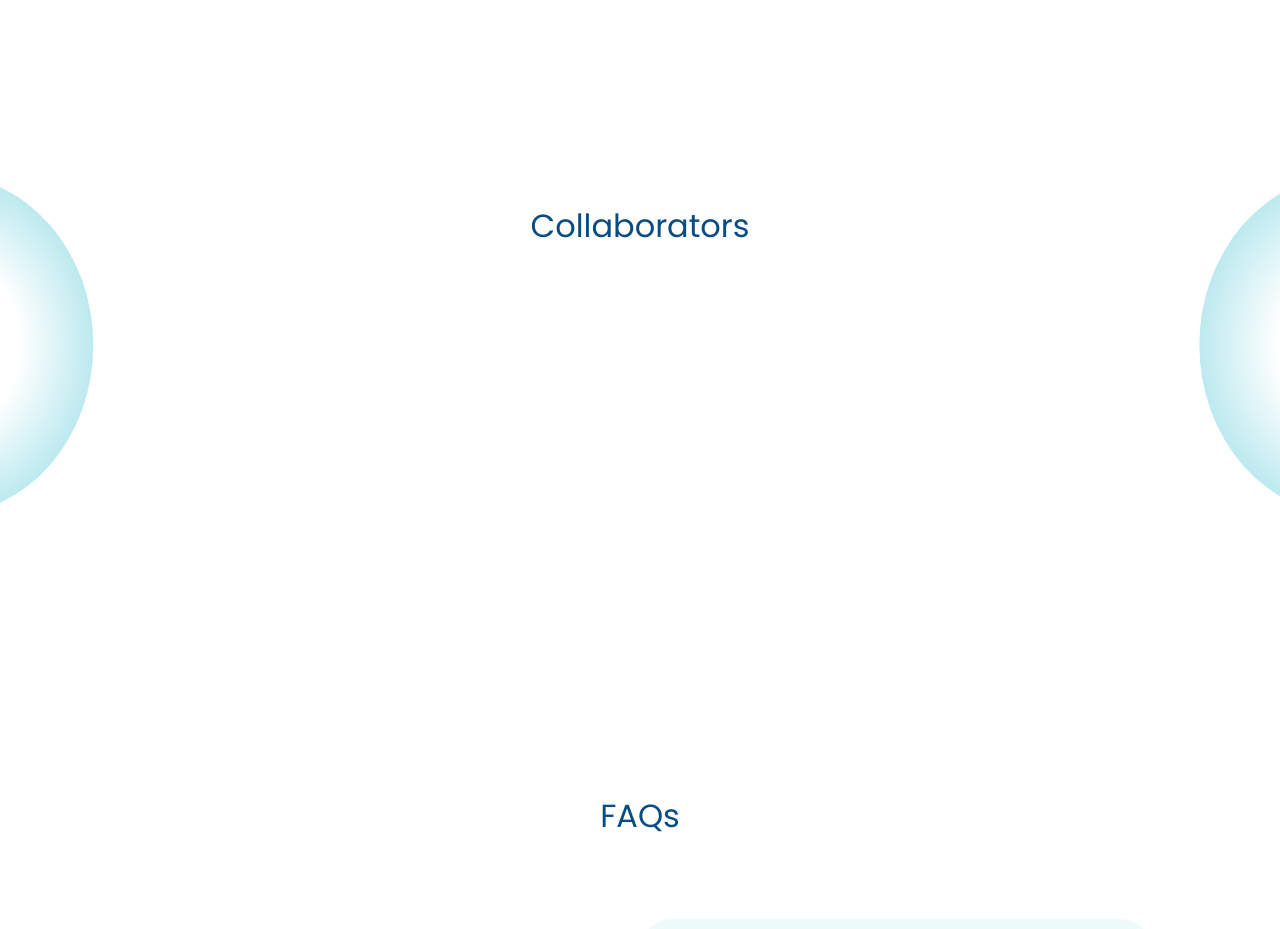
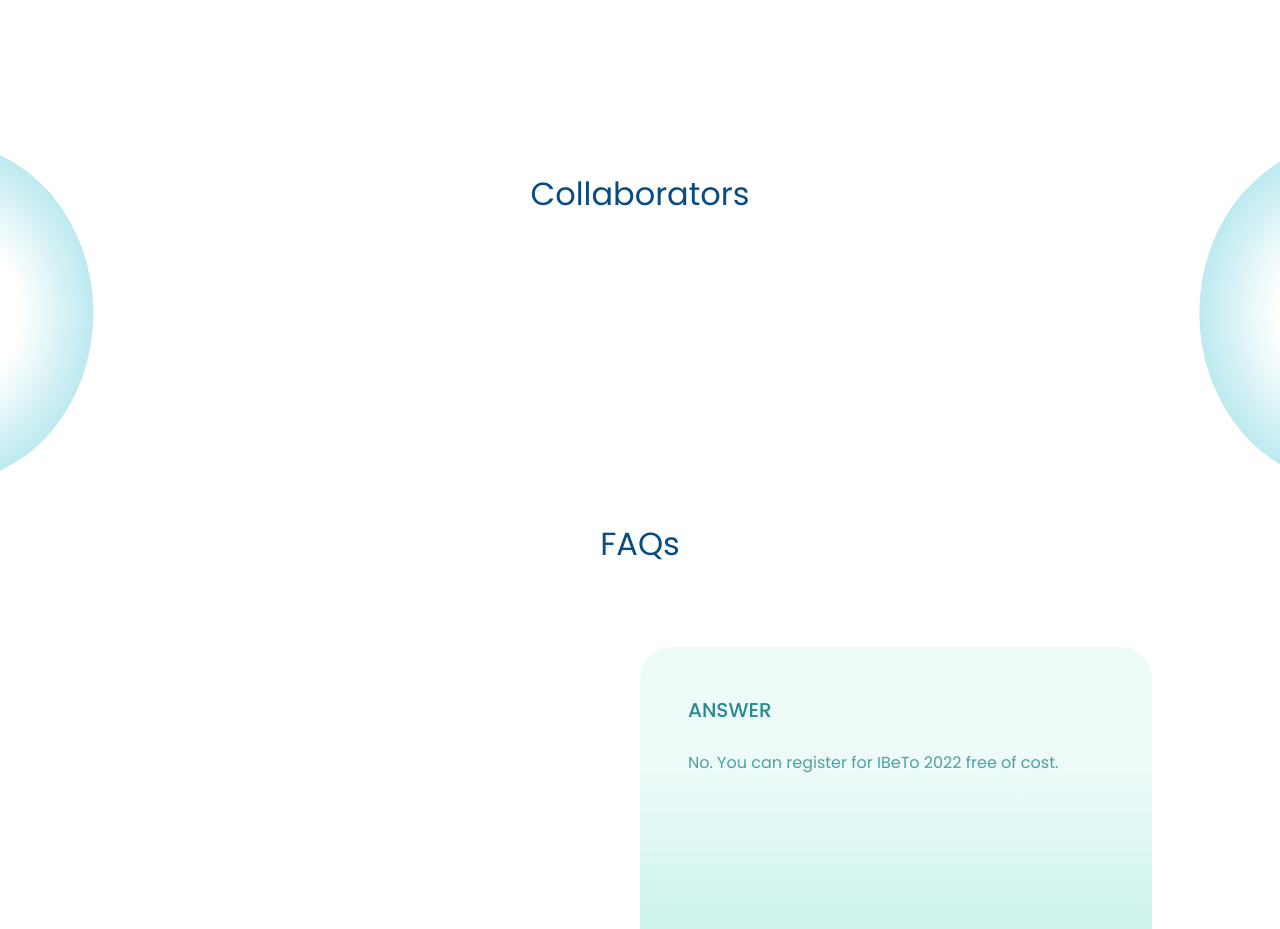
Before and after one commit to canvapromkd/ibeto-2022, a React (Create React App) app: page / in a window 1280 px wide. Shown: the part 8440-9369 px from the top of the page. Built offline with nearby package versions, Linux system fonts and the light colour scheme.

Commit message:
collab debug

```diff
--- a/src/sections/Collaborators/Collaborators.css
+++ b/src/sections/Collaborators/Collaborators.css
@@ -2,8 +2,8 @@
     display: flex;
     flex-direction: column;
     width: 100%;
-    margin-bottom: 15rem;
-    margin-top: 2rem;
+    /* margin-bottom: 15rem;
+    margin-top: 2rem; */
     font-family: 'Inter';
     position: relative;
     justify-content: center;
```
